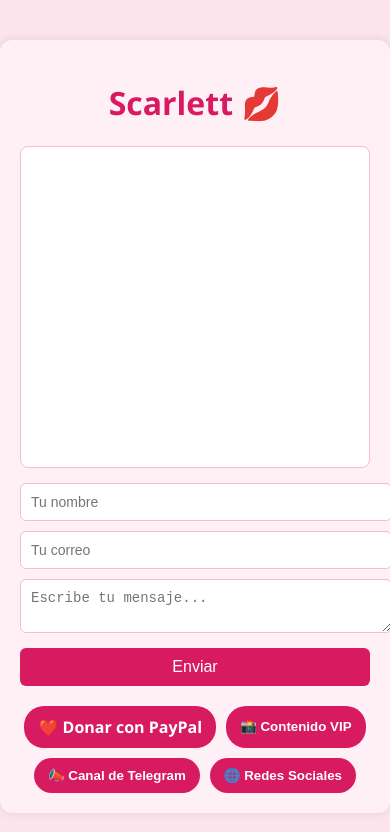
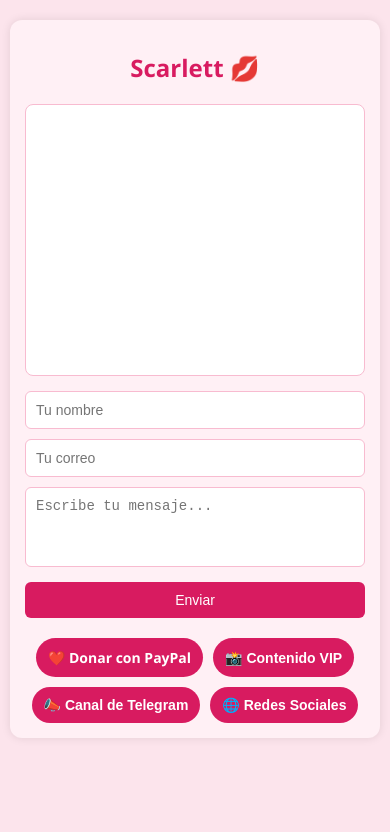
Before and after one commit to JBarcena89/scarlett-bot, a website: page public/index.html in a window 390 px wide. Drawn offline with Linux system fonts and the light colour scheme.

Commit message:
Update style.css

```diff
--- a/public/style.css
+++ b/public/style.css
@@ -12,11 +12,15 @@ body {
   padding: 20px;
   border-radius: 12px;
   box-shadow: 0 0 10px rgba(0,0,0,0.1);
+  display: flex;
+  flex-direction: column;
 }
 
 h1 {
   text-align: center;
   color: #d81b60;
+  font-size: 28px;
+  margin-bottom: 20px;
 }
 
 #chat-box {
@@ -27,6 +31,7 @@ h1 {
   margin-bottom: 15px;
   background: #fff;
   border-radius: 8px;
+  font-size: 14px;
 }
 
 #chat-box p {
@@ -36,15 +41,21 @@ h1 {
 form input, form textarea {
   width: 100%;
   margin-bottom: 10px;
-  padding: 10px;
+  padding: 12px;
   border: 1px solid #f8bbd0;
   border-radius: 6px;
-  font-size: 14px;
+  font-size: 15px;
+  box-sizing: border-box;
+}
+
+form textarea {
+  resize: none;
+  min-height: 80px;
 }
 
 form button {
   width: 100%;
-  padding: 10px;
+  padding: 12px;
   background: #d81b60;
   color: white;
   border: none;
@@ -55,17 +66,6 @@ form button {
 
 form button:hover {
   background: #c2185b;
-}
-
-.donate {
-  text-align: center;
-  margin-top: 20px;
-}
-
-.donate a {
-  text-decoration: none;
-  color: #d81b60;
-  font-weight: bold;
 }
 
 .button-group {
@@ -81,19 +81,23 @@ form button:hover {
 .button-group button {
   background: #d81b60;
   color: white;
-  padding: 10px 14px;
+  padding: 12px 16px;
   border: none;
   border-radius: 20px;
   text-decoration: none;
   font-weight: bold;
   cursor: pointer;
+  font-size: 14px;
   transition: background 0.3s;
+  min-width: 120px;
+  box-sizing: border-box;
 }
 
 .button-group button:hover,
 .button-group a:hover {
   background: #c2185b;
 }
+
 .dotting::after {
   content: '';
   display: inline-block;
@@ -108,3 +112,29 @@ form button:hover {
   66% { content: '..'; }
   100% { content: '...'; }
 }
+
+/* Responsivo para móviles */
+@media (max-width: 600px) {
+  .chat-container {
+    margin: 20px 10px;
+    padding: 15px;
+  }
+
+  h1 {
+    font-size: 24px;
+  }
+
+  form input, form textarea {
+    font-size: 14px;
+    padding: 10px;
+  }
+
+  form button, .button-group button, .button-group a {
+    font-size: 14px;
+    padding: 10px 12px;
+  }
+
+  #chat-box {
+    height: 250px;
+  }
+}
```
